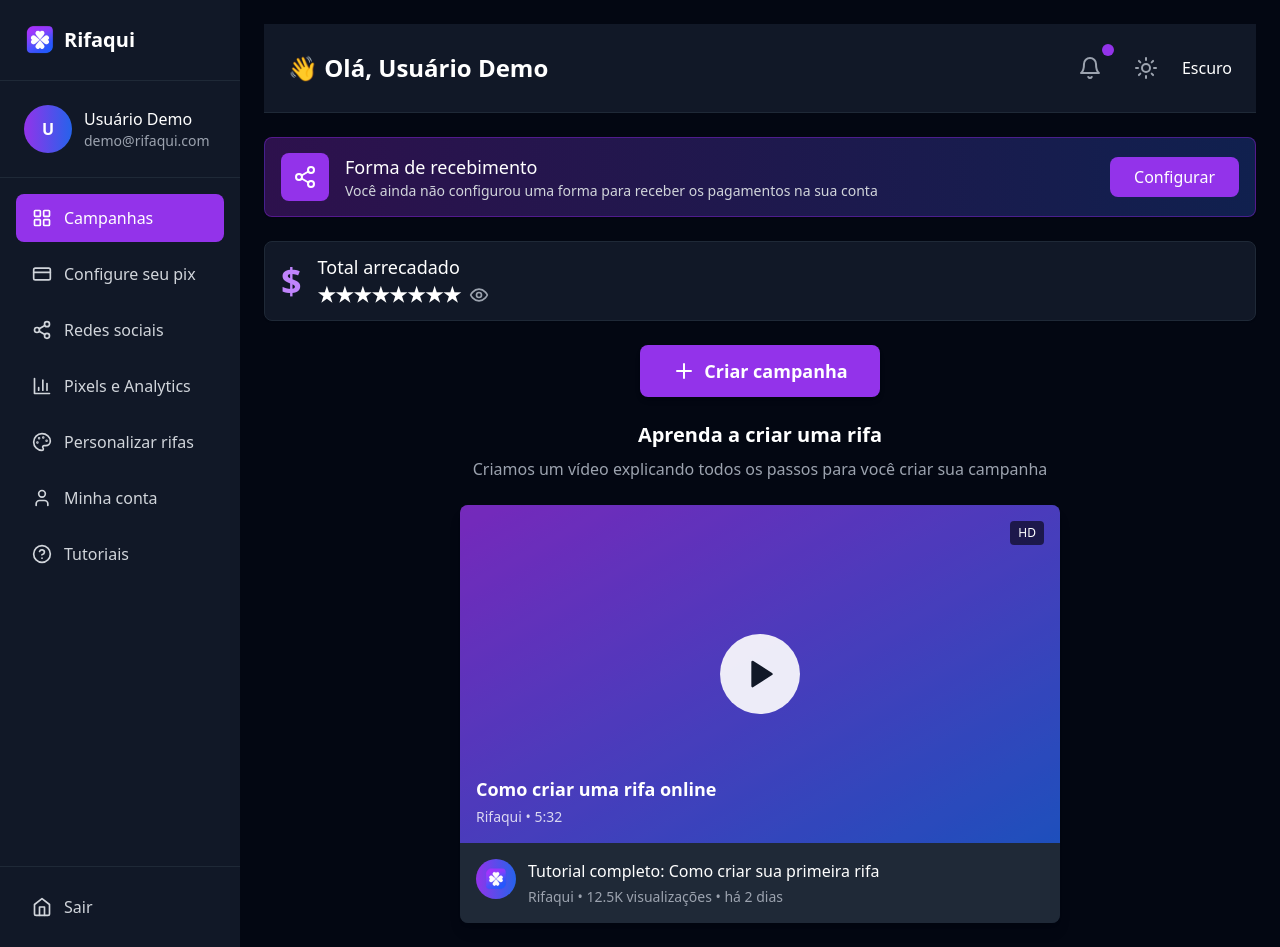
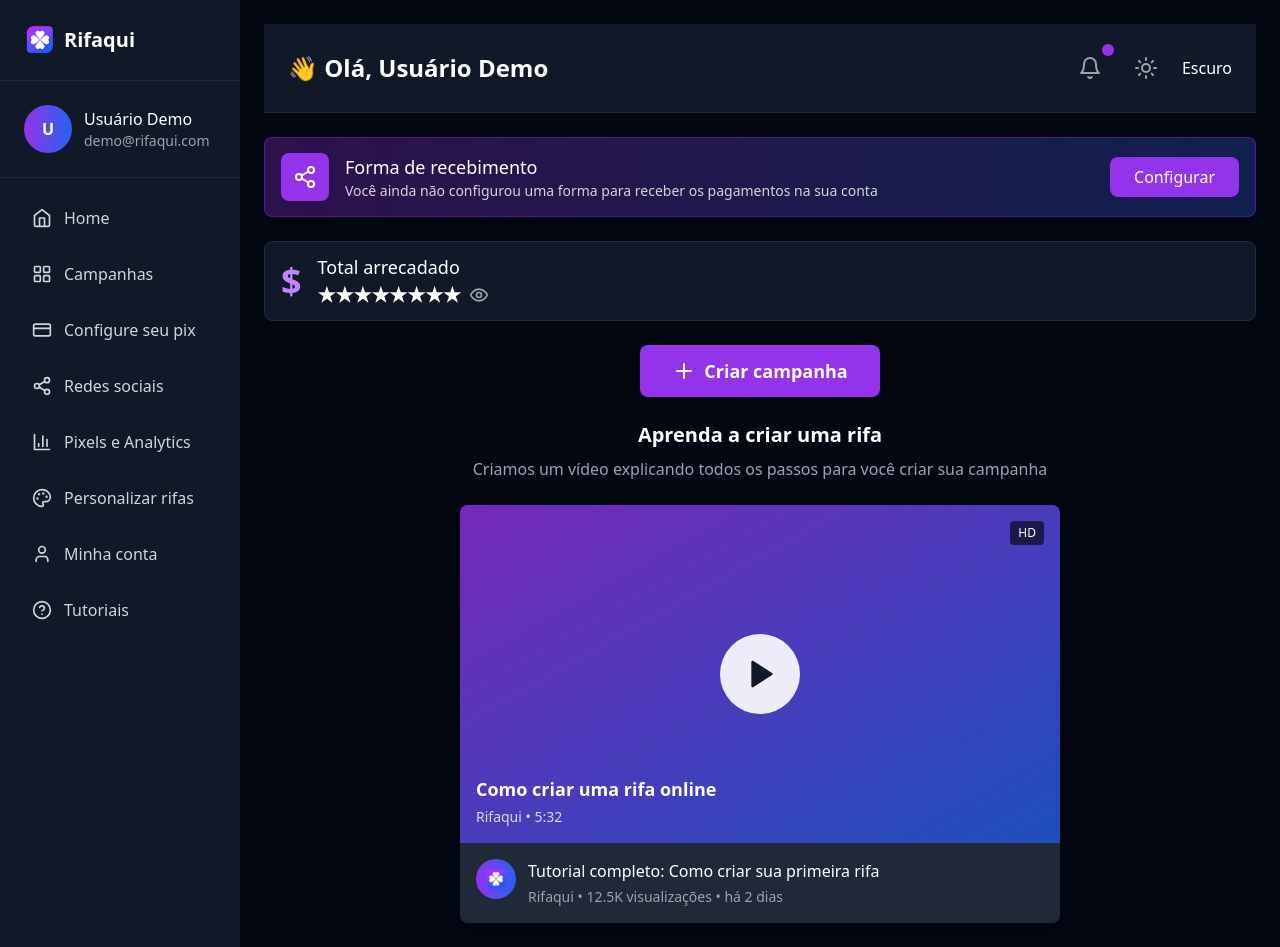
Before and after one commit to gilson954/sistema-rifa, a React (Vite) app: page /dashboard in a window 1280 px wide. Built offline with nearby package versions, Linux system fonts and the light colour scheme.

Commit message:
Add Home button to sidebar and update Campanhas redirect

```diff
--- a/src/components/Sidebar.tsx
+++ b/src/components/Sidebar.tsx
@@ -24,11 +24,23 @@ const Sidebar: React.FC<SidebarProps> = ({ onClose }) => {
     onClose?.();
   };
 
+  const handleCampaignsClick = () => {
+    navigate('/');
+    onClose?.();
+  };
+
   const menuItems = [
+    {
+      icon: Home,
+      label: 'Home',
+      path: '/',
+      isExternal: true
+    },
     {
       icon: LayoutGrid,
       label: 'Campanhas',
-      path: '/dashboard'
+      path: '/',
+      isExternal: true
     },
     {
       icon: CreditCard,
@@ -108,6 +120,21 @@ const Sidebar: React.FC<SidebarProps> = ({ onClose }) => {
         <ul className="space-y-2">
           {menuItems.map((item, index) => {
             const IconComponent = item.icon;
+
+            if (item.isExternal) {
+              return (
+                <li key={index}>
+                  <button
+                    onClick={item.label === 'Home' ? handleGoHome : handleCampaignsClick}
+                    className="w-full flex items-center space-x-3 px-4 py-3 rounded-lg text-left transition-colors duration-200 text-gray-300 hover:bg-gray-800 hover:text-white"
+                  >
+                    <IconComponent className="h-5 w-5" />
+                    <span className="font-medium">{item.label}</span>
+                  </button>
+                </li>
+              );
+            }
+
             return (
               <li key={index}>
                 <NavLink
@@ -131,16 +158,7 @@ const Sidebar: React.FC<SidebarProps> = ({ onClose }) => {
         </ul>
       </nav>
 
-      {/* Home Button */}
-      <div className="p-4 border-t border-gray-800">
-        <button
-          onClick={handleGoHome}
-          className="w-full flex items-center space-x-3 px-4 py-3 rounded-lg text-gray-300 hover:bg-gray-800 hover:text-white transition-colors duration-200"
-        >
-          <Home className="h-5 w-5" />
-          <span className="font-medium">Sair</span>
-        </button>
-      </div>
+      {/* Bottom section removed since Home is now in the main menu */}
     </div>
   );
 };
```
